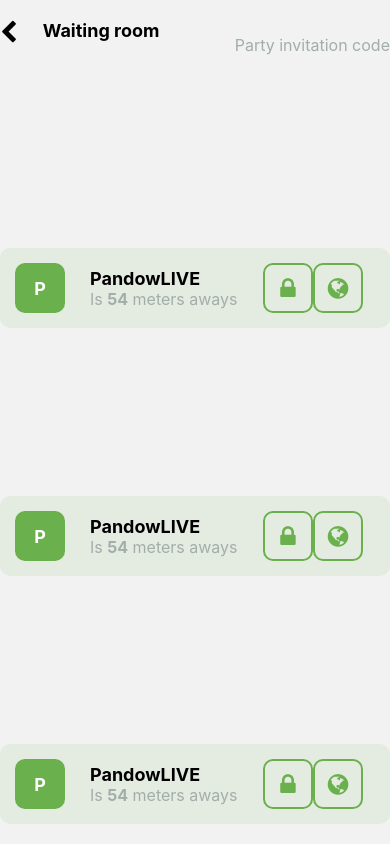
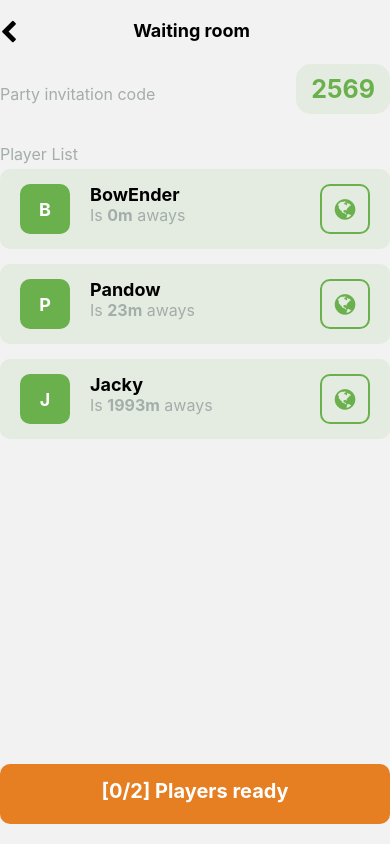
Before and after one commit to PandowLIVE/TrackME, a React Native app: screen /WaitingRoom in a window 390 px wide. Built offline with nearby package versions, Linux system fonts and the light colour scheme.

Commit message:
🐛[Review] Waiting Page

```diff
--- a/src/component/WaitingSection.tsx
+++ b/src/component/WaitingSection.tsx
@@ -3,35 +3,47 @@
 import Icon from 'react-native-vector-icons/FontAwesome';
 
 import { COLORS } from '../utils/utils';
-import WaithingRoom from '../pages/WaitingRoom';
 
-interface Props {}
+interface Props {
+  pseudo: string;
+  distance: number;
+  precision: number;
+  owner?: boolean;
+}
 
-const WaitingSection: React.FC<Props> = ({}) => {
+const WaitingSection: React.FC<Props> = ({
+  pseudo,
+  distance,
+  precision,
+  owner = false,
+}) => {
   return (
-    <TouchableOpacity
-      style={styles.view}
-      activeOpacity={0.5}
-      onPress={() => {}}
+    <View style={styles.view}>
+      <View style={{ flexDirection: 'row' }}>
+        <View
+          style={[styles.iconBorder, styles.iconShadow, { marginRight: 20 }]}
         >
-      <View style={styles.iconShadow}>
-        <Text style={styles.textIcon}>P</Text>
+          <Text style={styles.textIcon}>{pseudo.charAt(0).toUpperCase()}</Text>
         </View>
-      <View style={{ width: '55%' }}>
-        <Text style={styles.title}>PandowLIVE</Text>
+        <View>
+          <Text style={styles.title}>{pseudo}</Text>
           <Text style={styles.description}>
-          <Text>Is </Text>
-          <Text style={{ fontWeight: 'bold' }}>54</Text>
-          <Text> meters aways</Text>
+            Is <Text style={{ fontWeight: 'bold' }}>{distance + 'm'}</Text>{' '}
+            aways
           </Text>
         </View>
+      </View>
+      <View style={{ flexDirection: 'row' }}>
+        {owner && (
           <View style={styles.iconBorder}>
             <Icon name="lock" color={COLORS['green']} size={24} />
           </View>
+        )}
         <View style={styles.iconBorder}>
           <Icon name="globe" color={COLORS['green']} size={24} />
         </View>
-    </TouchableOpacity>
+      </View>
+    </View>
   );
 };
 
@@ -40,17 +52,14 @@
     width: '100%',
     flexDirection: 'row',
     alignItems: 'center',
+    justifyContent: 'space-between',
     padding: 15,
     backgroundColor: '#6AB04C1A',
     borderRadius: 10,
+    marginBottom: 15,
   },
   iconShadow: {
-    width: 50,
-    height: 50,
-    justifyContent: 'center',
-    alignItems: 'center',
     backgroundColor: COLORS.green,
-    borderRadius: 10,
   },
   iconBorder: {
     width: 50,
@@ -60,17 +69,16 @@
     borderColor: COLORS.green,
     borderWidth: 2,
     borderRadius: 10,
+    marginHorizontal: 5,
   },
   title: {
     color: COLORS['text-dark'],
     fontSize: 18,
     fontWeight: 'bold',
-    paddingLeft: 25,
   },
   description: {
     color: COLORS['text-gray'],
     fontSize: 16,
-    paddingLeft: 25,
   },
   textIcon: {
     color: 'white',
--- a/src/pages/WaitingRoom.tsx
+++ b/src/pages/WaitingRoom.tsx
@@ -1,12 +1,12 @@
-import React, { useState, useEffect } from 'react';
-import { SafeAreaView, StyleSheet, Text, View } from 'react-native';
+import React from 'react';
+import { SafeAreaView, StyleSheet, ScrollView, Text, View } from 'react-native';
 import { useNavigation, Link } from '@react-navigation/native';
 import { StackNavigationProp } from '@react-navigation/stack';
 import Icon from 'react-native-vector-icons/FontAwesome';
-import RegisterSection from '../component/RegisterSection';
 
 import { COLORS } from '../utils/utils';
 import WaitingSection from '../component/WaitingSection';
+import IntroButton from '../component/IntroButton';
 
 type RootStackParamList = {
   Login: undefined;
@@ -26,12 +26,23 @@
         </Link>
         <Text style={styles.pageTitle}>Waiting room</Text>
         <View style={{ width: 24 }}></View>
-        <Text style={styles.description}>Party invitation code</Text>
       </View>
 
-      <WaitingSection />
-      <WaitingSection />
-      <WaitingSection />
+      <ScrollView>
+        <View style={styles.codeSection}>
+          <Text style={styles.description}>Party invitation code</Text>
+          <View style={styles.codeView}>
+            <Text style={styles.codeText}>2569</Text>
+          </View>
+        </View>
+
+        <Text style={styles.description}>Player List</Text>
+        <WaitingSection pseudo="BowEnder" distance={0} precision={9} />
+        <WaitingSection pseudo="Pandow" distance={23} precision={1} />
+        <WaitingSection pseudo="Jacky" distance={1993} precision={4} />
+      </ScrollView>
+
+      <IntroButton title="[0/2] Players ready" enable={false} cb={() => null} />
     </SafeAreaView>
   );
 }
@@ -60,6 +71,23 @@
     marginTop: 15,
     marginBottom: 5,
   },
+  codeSection: {
+    flexDirection: 'row',
+    justifyContent: 'space-between',
+    alignItems: 'center',
+    marginBottom: 15,
+  },
+  codeView: {
+    backgroundColor: '#6AB04C1A',
+    paddingVertical: 10,
+    paddingHorizontal: 15,
+    borderRadius: 15,
+  },
+  codeText: {
+    fontSize: 25,
+    fontWeight: 'bold',
+    color: COLORS.green,
+  },
 });
 
 export default WaitingRoom;
```
Lines whose indentation alone changed are shown as unchanged.
